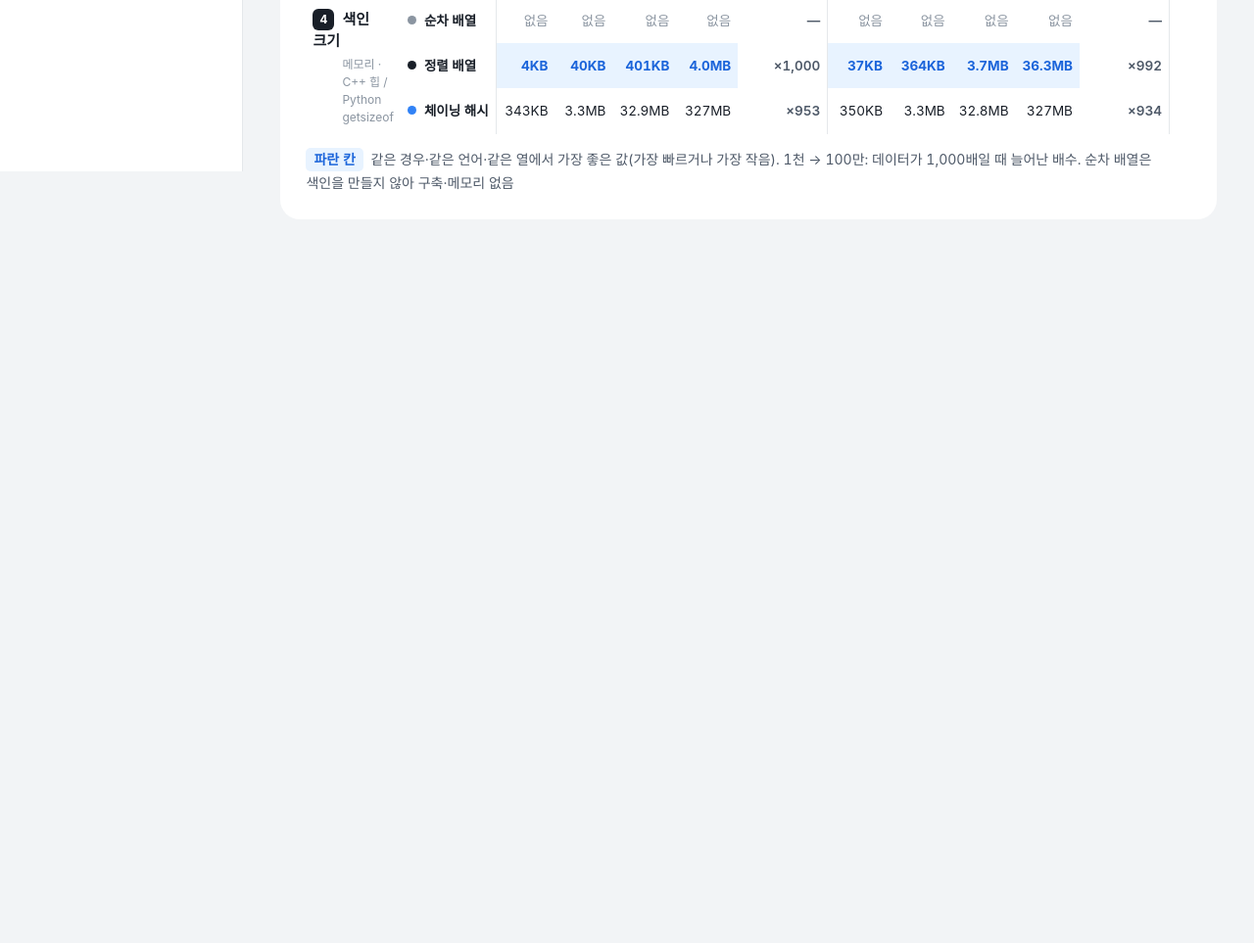
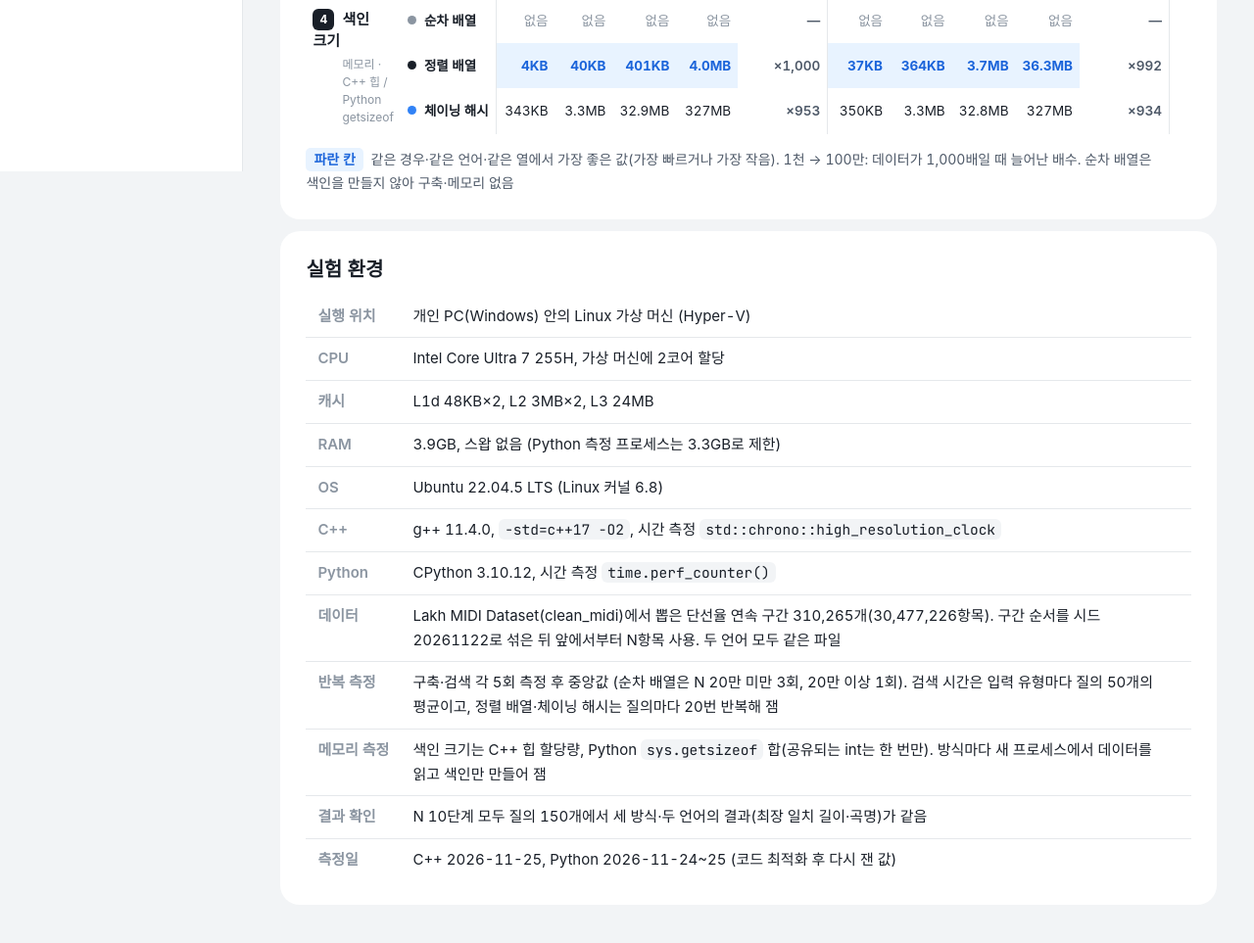
Before and after one commit to tae-uk-k/melody-search, a plain HTML site: page appendix.html in a window 1280 px wide. Shown: the part 625-1588 px from the top of the page at 98% size. Before the commit the page ends 925 px from the top, so only its background shows below. Drawn offline with Linux system fonts and the light colour scheme; a web font is replaced by a local one.

Commit message:
부록: 실험 환경 추가

```diff
--- a/appendix.html
+++ b/appendix.html
@@ -88,6 +88,10 @@ svg .zt{font:600 12px "IBM Plex Sans KR",sans-serif;fill:var(--blue-ink)}
 .pick .tag{margin-left:8px;padding:2px 8px;border-radius:6px;background:var(--blue);color:#fff;font-size:12px;font-weight:700}
 .pick .when{font-size:16px;font-weight:700;color:var(--ink);line-height:1.5}
 .pick .why2{margin:0;padding-left:16px;font-size:14px;color:var(--sub);line-height:1.7}
+.env{border-collapse:collapse;width:100%;max-width:960px;font-size:15px}
+.env th,.env td{padding:9px 12px;border-bottom:1px solid var(--line);text-align:left;vertical-align:top;line-height:1.65}
+.env th{width:96px;white-space:nowrap;color:var(--mute);font-weight:600}
+.env tr:last-child th,.env tr:last-child td{border-bottom:0}
 @media(max-width:959px){.why,.pick{grid-template-columns:1fr}}
 </style>
 </head>
@@ -122,6 +126,23 @@ svg .zt{font:600 12px "IBM Plex Sans KR",sans-serif;fill:var(--blue-ink)}
 </tbody></table>
     <p class="key"><span>파란 칸</span> 같은 경우·같은 언어·같은 열에서 가장 좋은 값(가장 빠르거나 가장 작음). 1천 → 100만: 데이터가 1,000배일 때 늘어난 배수. 순차 배열은 색인을 만들지 않아 구축·메모리 없음</p>
   </section>
+  <section id="env">
+    <h2>실험 환경</h2>
+    <table class="env"><tbody>
+<tr><th>실행 위치</th><td>개인 PC(Windows) 안의 Linux 가상 머신 (Hyper-V)</td></tr>
+<tr><th>CPU</th><td>Intel Core Ultra 7 255H, 가상 머신에 2코어 할당</td></tr>
+<tr><th>캐시</th><td>L1d 48KB×2, L2 3MB×2, L3 24MB</td></tr>
+<tr><th>RAM</th><td>3.9GB, 스왑 없음 (Python 측정 프로세스는 3.3GB로 제한)</td></tr>
+<tr><th>OS</th><td>Ubuntu 22.04.5 LTS (Linux 커널 6.8)</td></tr>
+<tr><th>C++</th><td>g++ 11.4.0, <code>-std=c++17 -O2</code>, 시간 측정 <code>std::chrono::high_resolution_clock</code></td></tr>
+<tr><th>Python</th><td>CPython 3.10.12, 시간 측정 <code>time.perf_counter()</code></td></tr>
+<tr><th>데이터</th><td>Lakh MIDI Dataset(clean_midi)에서 뽑은 단선율 연속 구간 310,265개(30,477,226항목). 구간 순서를 시드 20261122로 섞은 뒤 앞에서부터 N항목 사용. 두 언어 모두 같은 파일</td></tr>
+<tr><th>반복 측정</th><td>구축·검색 각 5회 측정 후 중앙값 (순차 배열은 N 20만 미만 3회, 20만 이상 1회). 검색 시간은 입력 유형마다 질의 50개의 평균이고, 정렬 배열·체이닝 해시는 질의마다 20번 반복해 잼</td></tr>
+<tr><th>메모리 측정</th><td>색인 크기는 C++ 힙 할당량, Python <code>sys.getsizeof</code> 합(공유되는 int는 한 번만). 방식마다 새 프로세스에서 데이터를 읽고 색인만 만들어 잼</td></tr>
+<tr><th>결과 확인</th><td>N 10단계 모두 질의 150개에서 세 방식·두 언어의 결과(최장 일치 길이·곡명)가 같음</td></tr>
+<tr><th>측정일</th><td>C++ 2026-11-25, Python 2026-11-24~25 (코드 최적화 후 다시 잰 값)</td></tr>
+    </tbody></table>
+  </section>
 </main>
 </div>
 </div>
```
